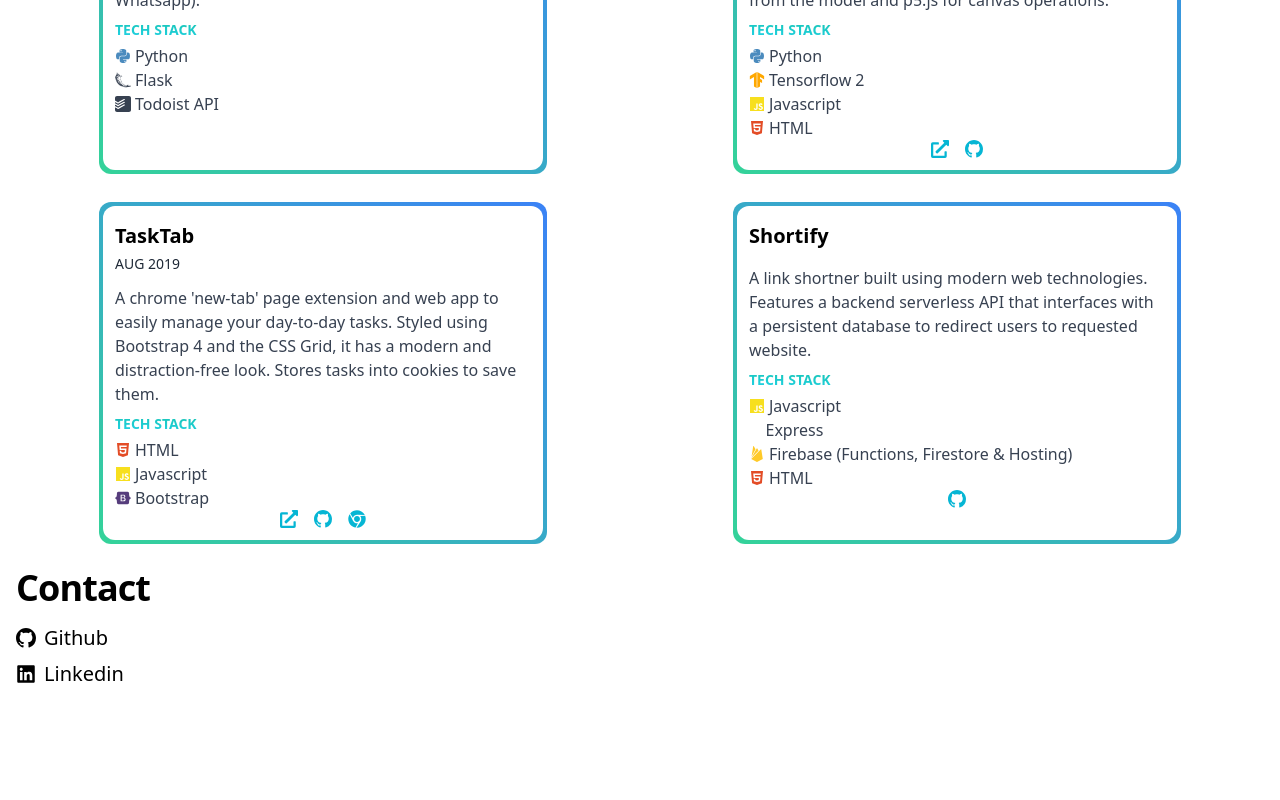
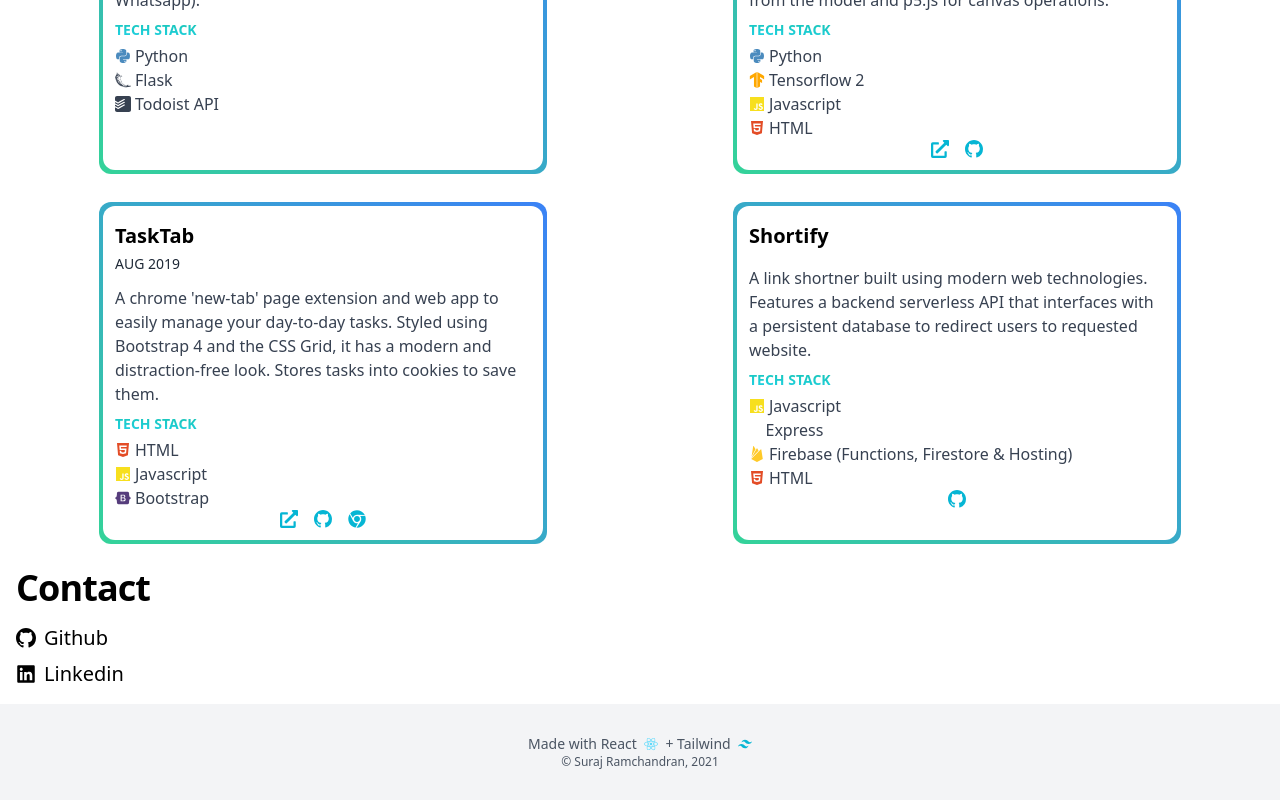
Before and after one commit to Suraj-Ram/suraj-portfolio, a React (Create React App) app: page / in a window 1280 px wide. Shown: the part 528-1328 px from the top of the page. Before the commit the page ends 1232 px from the top, so only its background shows below. Built offline with nearby package versions, Linux system fonts and the light colour scheme.

Commit message:
Added footer

```diff
--- a/src/App.js
+++ b/src/App.js
@@ -1,7 +1,8 @@
-import Header from "./components/Header"
-import Bio from "./components/Bio"
-import Projects from "./components/Projects"
-import Contact from "./components/Contact"
+import Header from "./components/Header";
+import Bio from "./components/Bio";
+import Projects from "./components/Projects";
+import Contact from "./components/Contact";
+import Footer from "./Footer";
 
 function App() {
   return (
@@ -12,8 +13,9 @@ function App() {
         <Projects />
         <Contact />
       </div>
+      <Footer />
     </>
-  )
+  );
 }
 
-export default App
+export default App;
--- a/src/Footer.jsx
+++ b/src/Footer.jsx
@@ -1,7 +1,18 @@
-import React from "react"
+import React from "react";
+import { FaReact } from "react-icons/fa";
+import { SiTailwindcss } from "react-icons/si";
 
 const Footer = () => {
-  return <div>Footer</div>
-}
+  return (
+    <footer className="bg-gray-100 flex flex-col justify-center items-center text-sm text-gray-600 h-24">
+      <p className="flex justify-center items-center">
+        Made with React &nbsp; <FaReact color="#60DAFB" /> &nbsp; + Tailwind
+        &nbsp;
+        <SiTailwindcss color="#07B6D4" />
+      </p>
+      <p className="text-xs">&copy; Suraj Ramchandran, 2021</p>
+    </footer>
+  );
+};
 
-export default Footer
+export default Footer;
```
Also changed, not shown: src/components/Projects.jsx (+8 -8 lines).
